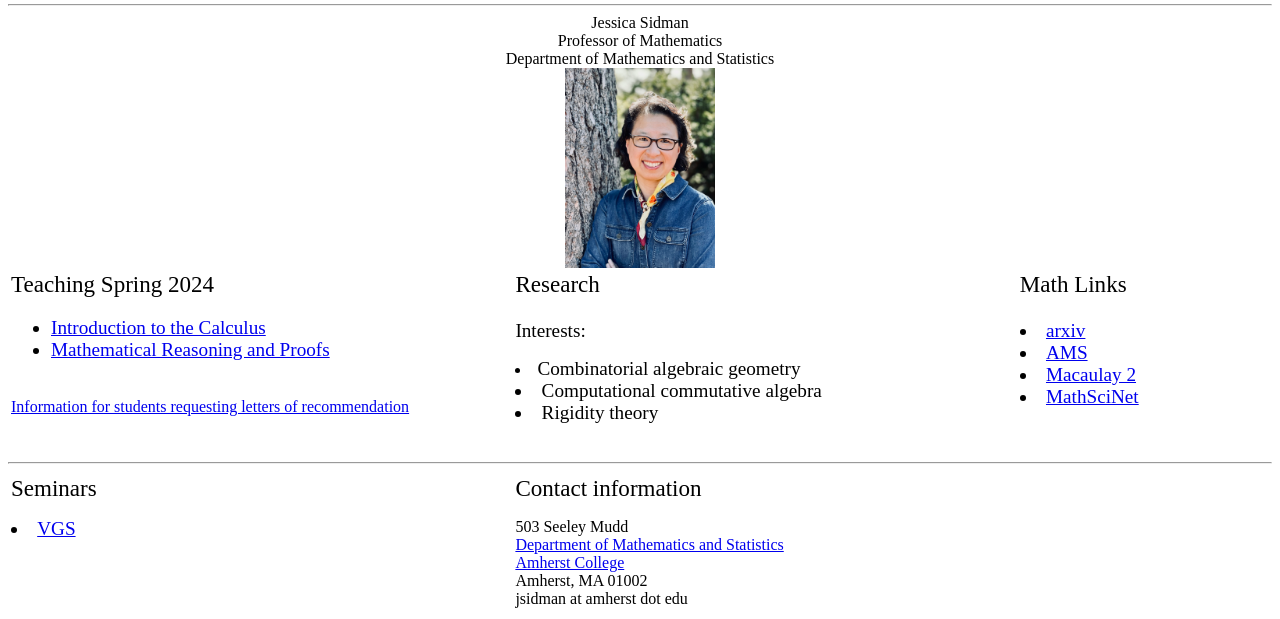
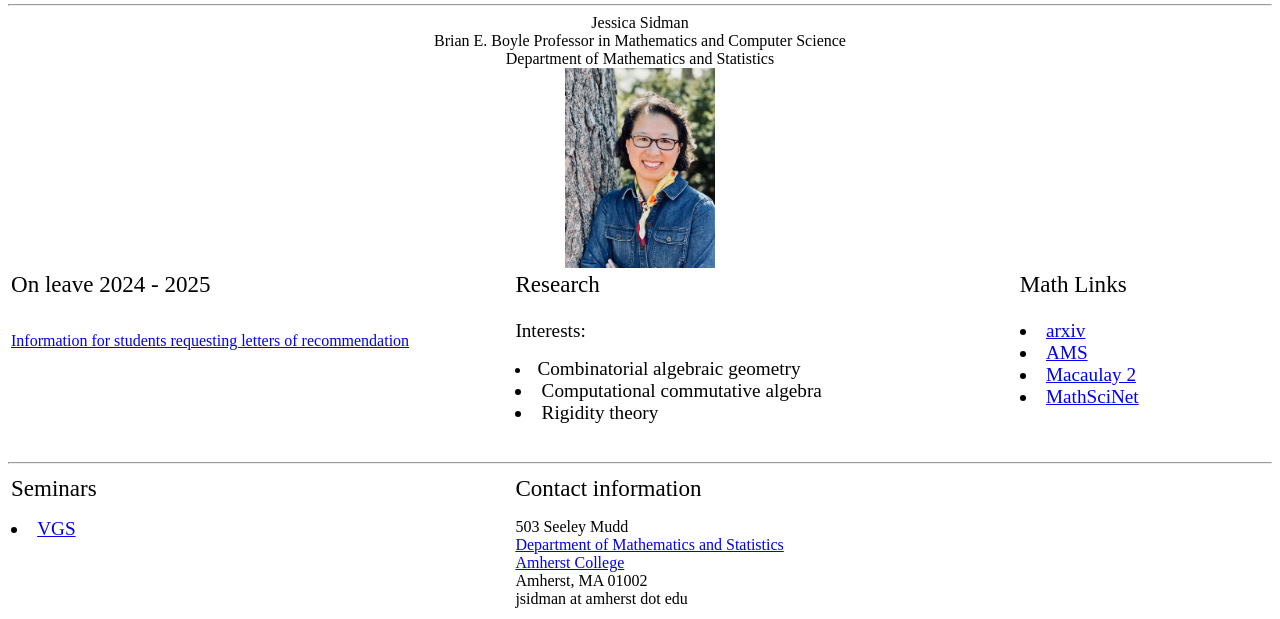
Before and after one commit to jessicasidman/jessicasidman.github.io, a plain HTML site: page index.html in a window 1280 px wide. Shown: the part 972-1591 px from the top of the page. Drawn offline with Linux system fonts and the light colour scheme.

Commit message:
Update index.html

```diff
--- a/index.html
+++ b/index.html
@@ -16,7 +16,7 @@
 <hr>
 
        <center>Jessica Sidman<br>
-      Professor of Mathematics <br>
+      Brian E. Boyle Professor in Mathematics and Computer Science<br>
       Department of Mathematics and Statistics<br>
       <img src="jessica.jpg" alt="Jessica Sidman"
             style="object-fit:contain;
@@ -33,14 +33,8 @@
   <tbody>
     <tr>
       <td valign="top" width="40%">
-      <p><big><big>Teaching Spring 2024</big></p>
-<ul>
-		 <li><a href="https://jessicasidman.github.io/calculusI/">Introduction to the Calculus</a>
-</li>
-  <li><a href="https://jessicasidman.github.io/proofs/">Mathematical Reasoning and Proofs</a>
-</li>
+      <p><big><big>On leave 2024 - 2025</big></p>
 
-</ul>
       </big><br>
 
 <a href = "letters.html">Information for students requesting letters of recommendation</a>
```
